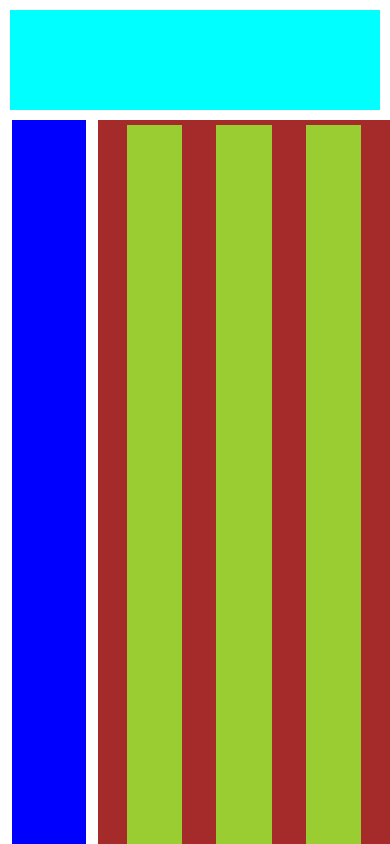
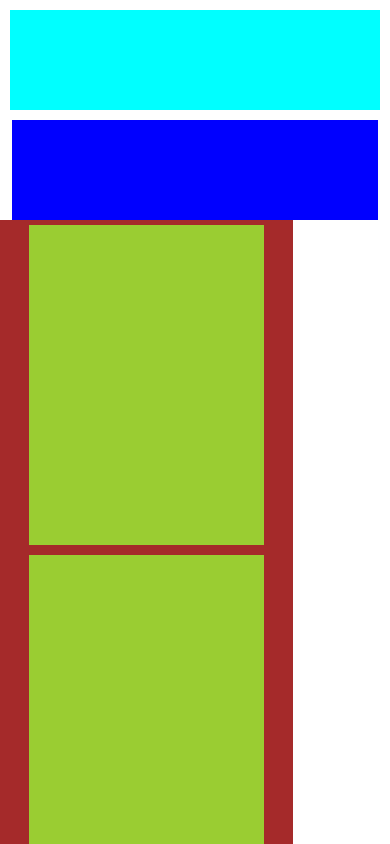
Before and after one commit to josue-huanacuni/practic, a plain HTML site: page index.html in a window 390 px wide. Shown: the top 844 px of the page. Drawn offline with nearby package versions, Linux system fonts and the light colour scheme.

Commit message:
responsive

```diff
--- a/css/index.css
+++ b/css/index.css
@@ -17,7 +17,23 @@
     background-color: brown;
 }
 .hola{
-    height: 950px;
+    height: 980px;
     background-color: yellowgreen;
     margin: 5px;
 }
+@media(min-width:768px) and (max-width:991px){
+    .publicidad{
+        height: 1000px;
+    }
+    .hola{
+        height: 490px;
+    }
+}
+@media(min-width:320px) and (max-width:767px){
+    .publicidad{
+        height: 100px;
+    }
+    .hola{
+        height: 320px;
+    }
+}
--- a/index.html
+++ b/index.html
@@ -14,19 +14,19 @@
     <main>
         <div class="container-fluid">
             <div class="row">
-                <div class="col-3">
+                <div class="col-lg-3 col-md-3 col-sm-12">
                     <div class="publicidad"></div>
                 </div>
-                <div class="col-9 menu">
+                <div class="col-9 col-md-9 col-sm-12 menu">
                     <div class="container">
                         <div class="row">
-                            <div class="col-4">
+                            <div class="col-lg-4 col-md-6 col-sm-12">
                                 <div class="hola"></div>
                             </div>
-                            <div class="col-4">
+                            <div class="col-lg-4 col-md-6 col-sm-12">
                                 <div class="hola"></div>
                             </div>
-                            <div class="col-4">
+                            <div class="col-lg-4 col-md-6 col-sm-12">
                                 <div class="hola"></div>
                             </div>
                         </div>
```
